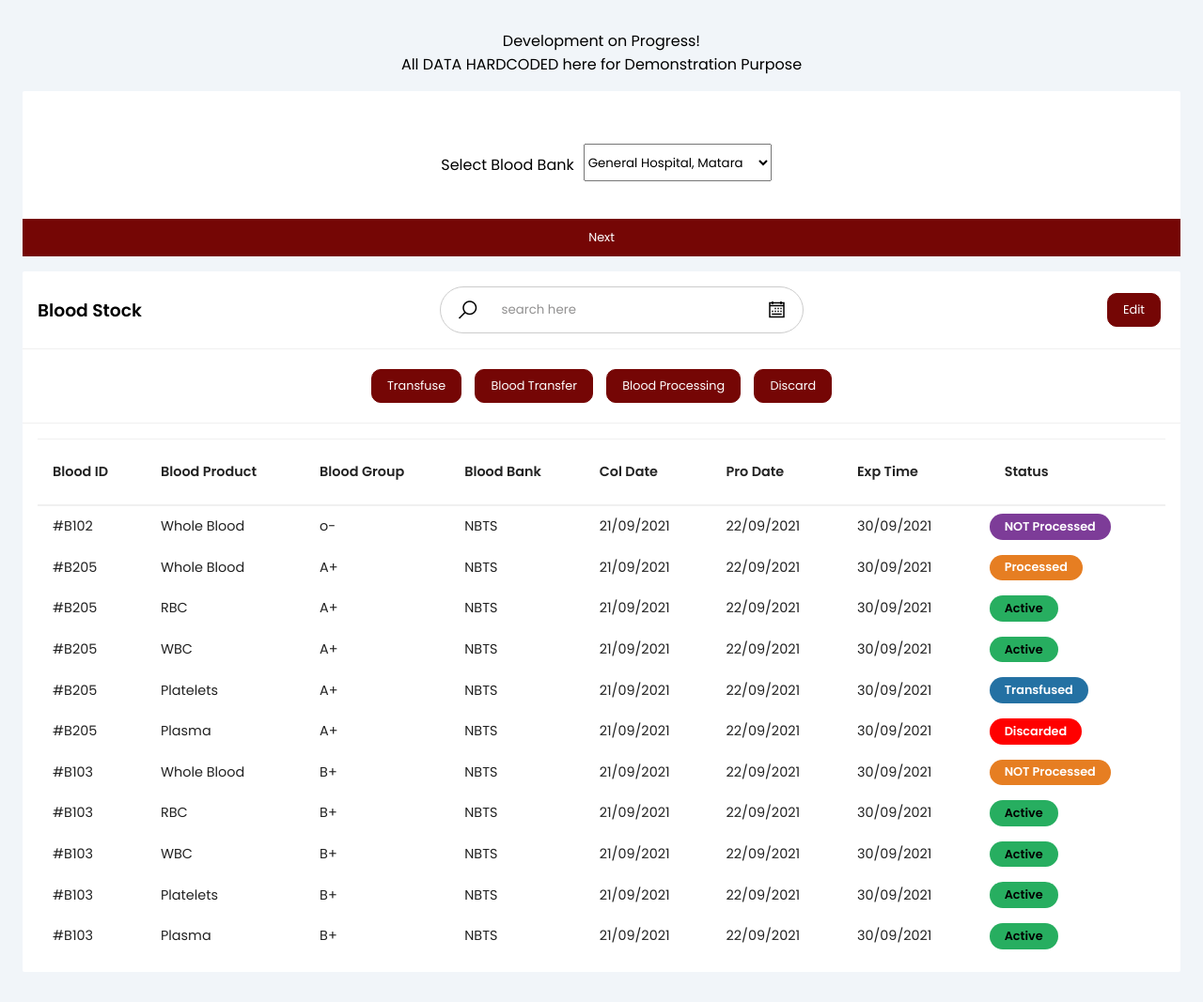
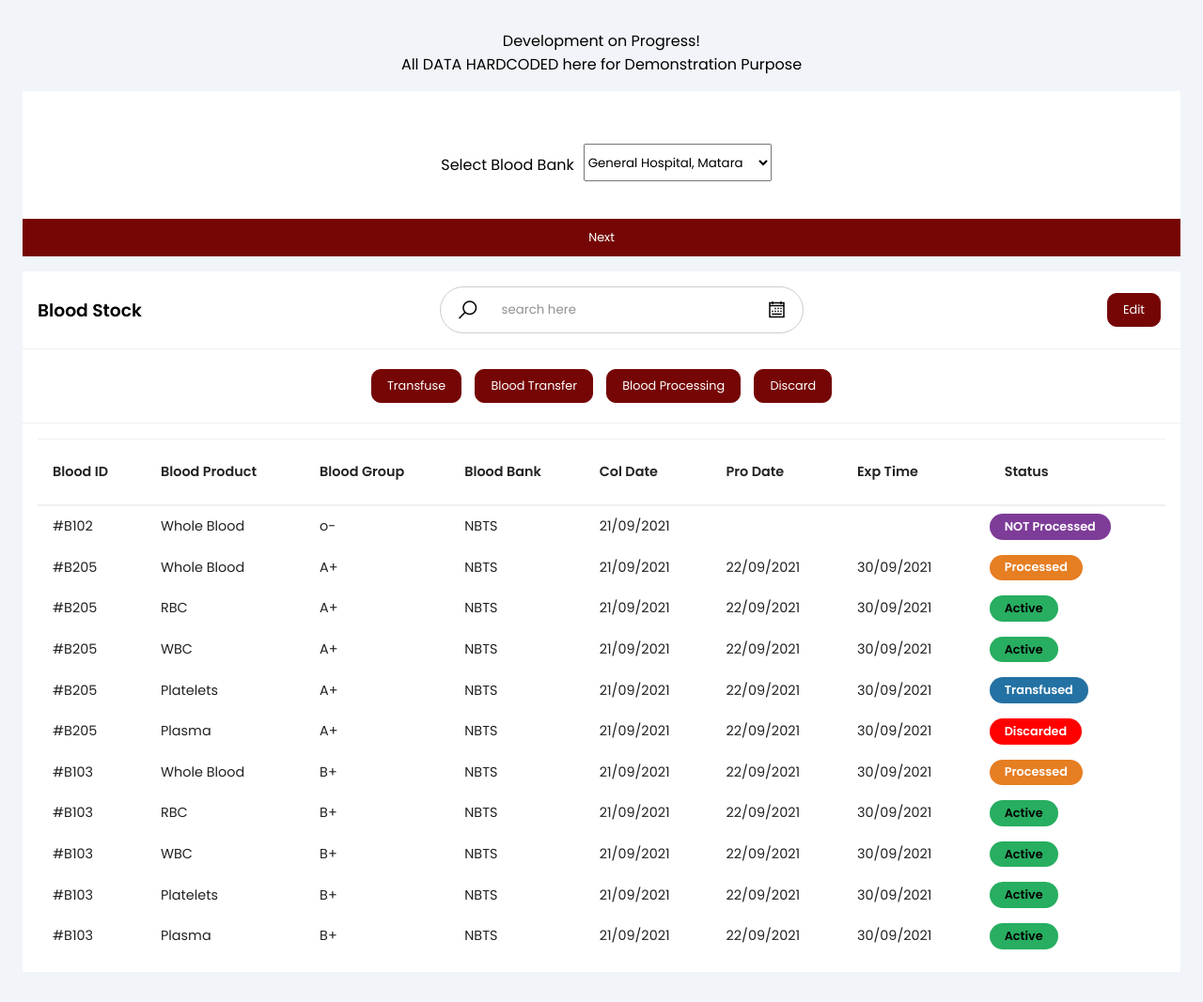
Before and after one commit to Yonali/TheDonor.lk, a Java web app: page /TheDonorlk_war_exploded/view/non_donor/stock.jsp in a window 1280 px wide. Shown: the part 76-1143 px from the top of the page at 94% size. Run offline with Tomcat 11, a stand-in JSP engine, Linux system fonts and the light colour scheme; the visitor is signed in with stand-in values (Sample User, id 1).

Commit message:
blood stock data update

```diff
--- a/src/main/webapp/view/non_donor/stock.jsp
+++ b/src/main/webapp/view/non_donor/stock.jsp
@@ -105,8 +105,8 @@
                             <td>o-</td>
                             <td>NBTS</td>
                             <td>21/09/2021</td>
-                            <td>22/09/2021</td>
-                            <td>30/09/2021</td>
+                            <td></td>
+                            <td></td>
                             <td>
                                 <span class="status open">NOT Processed</span>
 
@@ -183,7 +183,7 @@
                             <td>22/09/2021</td>
                             <td>30/09/2021</td>
                             <td>
-                                <span class="status cancelled">NOT Processed</span>
+                                <span class="status cancelled">Processed</span>
                             </td>
                         </tr>
                         <tr>
```
